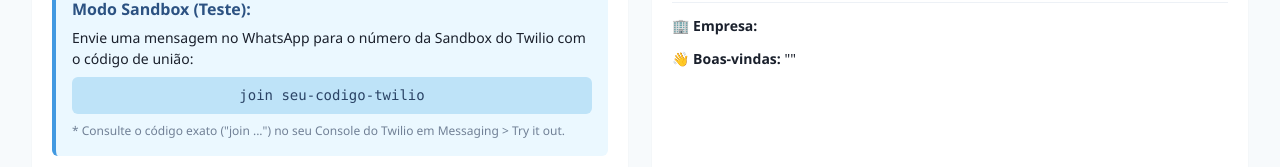
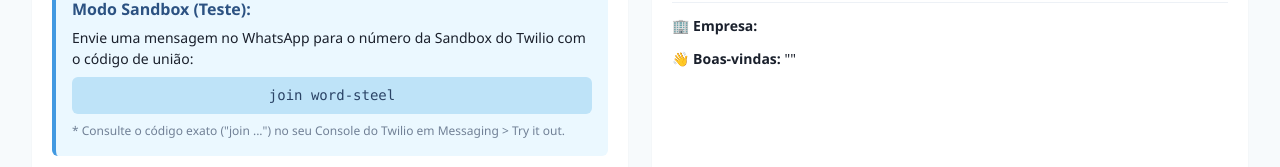
Before and after one commit to rodrigovmoreira/Chatbot-saas, a React (Create React App) app in the folder frontend/: page /dashboard in a window 1280 px wide. Shown: the part 292-459 px from the top of the page. Built offline with nearby package versions, Linux system fonts and the light colour scheme; no server answers; sample sign-in values are in the browser's storage.

Commit message:
atualizando readme e texto do dashboard

```diff
--- a/frontend/src/pages/Dashboard.jsx
+++ b/frontend/src/pages/Dashboard.jsx
@@ -180,7 +180,7 @@ const Dashboard = () => {
                   <Box bg="blue.50" p={4} borderRadius="md" width="100%" borderLeft="4px solid" borderColor="blue.400">
                     <Heading size="sm" mb={2} color="blue.700">Modo Sandbox (Teste):</Heading>
                     <Text fontSize="sm" mb={2}>Envie uma mensagem no WhatsApp para o número da Sandbox do Twilio com o código de união:</Text>
-                    <Code p={2} borderRadius="md" colorScheme="blue" children="join seu-codigo-twilio" w="100%" textAlign="center" mb={2} />
+                    <Code p={2} borderRadius="md" colorScheme="blue" children="join word-steel" w="100%" textAlign="center" mb={2} />
                     <Text fontSize="xs" color="gray.500">
                       * Consulte o código exato ("join ...") no seu Console do Twilio em Messaging {'>'} Try it out.
                     </Text>
```
Also changed, not shown: 1 other file (tests, documents, lock files or other folders).
